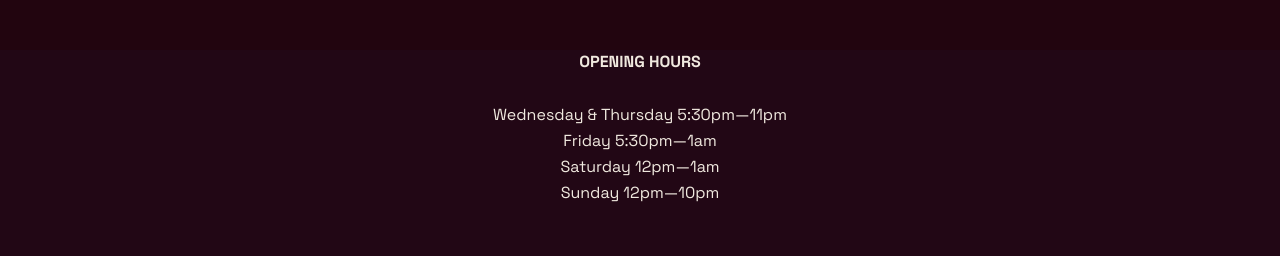
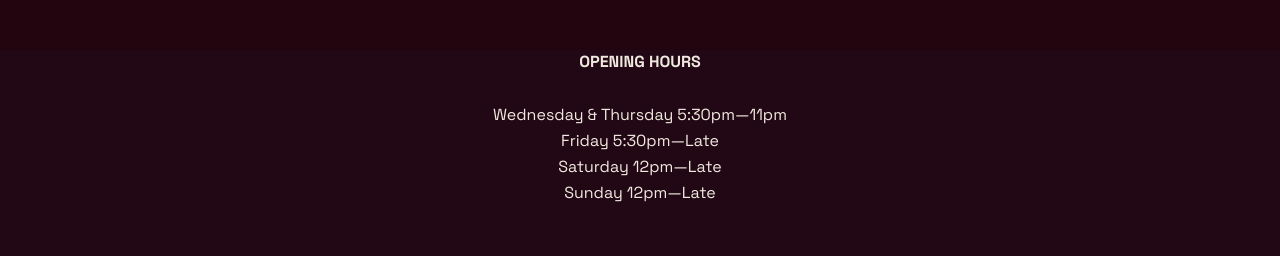
Before and after one commit to xkumailx/LiarLiar, a Next.js app: page / in a window 1280 px wide. Shown: the part 1120-1376 px from the top of the page. Built offline with nearby package versions, Linux system fonts and the light colour scheme; no server answers.

Commit message:
Late added rather then time and pdf and links added home page cards

```diff
--- a/app/page.tsx
+++ b/app/page.tsx
@@ -82,9 +82,9 @@ export default async function HomePage() {
           </p>
           <div className="mt-7 space-y-5 font-space text-center leading-relaxed text-[#F0E9DF]">
             <p className="mb-0">Wednesday &amp; Thursday 5:30pm—11pm</p>
-            <p className="mb-0">Friday 5:30pm—1am</p>
-            <p className="mb-0">Saturday 12pm—1am</p>
-            <p className="mb-0">Sunday 12pm—10pm</p>
+            <p className="mb-0">Friday 5:30pm—Late</p>
+            <p className="mb-0">Saturday 12pm—Late</p>
+            <p className="mb-0">Sunday 12pm—Late</p>
           </div>
         </div>
       </section>
@@ -113,7 +113,7 @@ export default async function HomePage() {
       <Section>
         <div className="grid grid-cols-1 lg:grid-cols-2 gap-8">
           <ExperienceCards
-            href="#"
+            href="/A3-latest-food-menu-(2nd sep 2026).pdf"
             image="/View-food-menu.png"
             imageAlt="Our Menu"
             eyebrow="Modern Japanese"
@@ -122,7 +122,7 @@ export default async function HomePage() {
           />
 
           <ExperienceCards
-            href="#"
+            href="/omakase"
             image="/View-drink-list.png"
             imageAlt="Private Dining"
             eyebrow="The Liar Liar Experience"
@@ -135,7 +135,7 @@ export default async function HomePage() {
       <Section>
         <div className="grid grid-cols-1 lg:grid-cols-2 gap-8">
           <ExperienceCards
-            href="#"
+            href="/after-party"
             image="/View-food-menu.png"
             imageAlt="Our Menu"
             eyebrow="Late Night Energy"
@@ -144,7 +144,7 @@ export default async function HomePage() {
           />
 
           <ExperienceCards
-            href="#"
+            href="/events"
             image="/View-drink-list.png"
             imageAlt="Private Dining"
             eyebrow="Own The Night"
@@ -248,9 +248,9 @@ export default async function HomePage() {
             description={
               <>
                 <p className="mb-0">Wednesday & Thursday 5:30pm—11pm</p>
-                <p className="mb-0">Friday 5:30pm—1am</p>
-                <p className="mb-0">Saturday 12pm—1am</p>
-                <p className="mb-0">Sunday 12pm—10pm</p>
+                <p className="mb-0">Friday 5:30pm—Late</p>
+                <p className="mb-0">Saturday 12pm—Late</p>
+                <p className="mb-0">Sunday 12pm—Late</p>
               </>
             }
             buttonText="Reserve a Table"
--- a/components/ui/white-cards.tsx
+++ b/components/ui/white-cards.tsx
@@ -21,6 +21,7 @@ export default function ExperienceCards({
   return (
     <Link
       href={href}
+      target="_blank"
       className="group block border border-white/100 rounded-xl overflow-hidden transition-all duration-300 hover:border-white"
     >
       <div className="p-5 sm:p-8">
```
Also changed, not shown: 1 other file (tests, documents, lock files or other folders).
